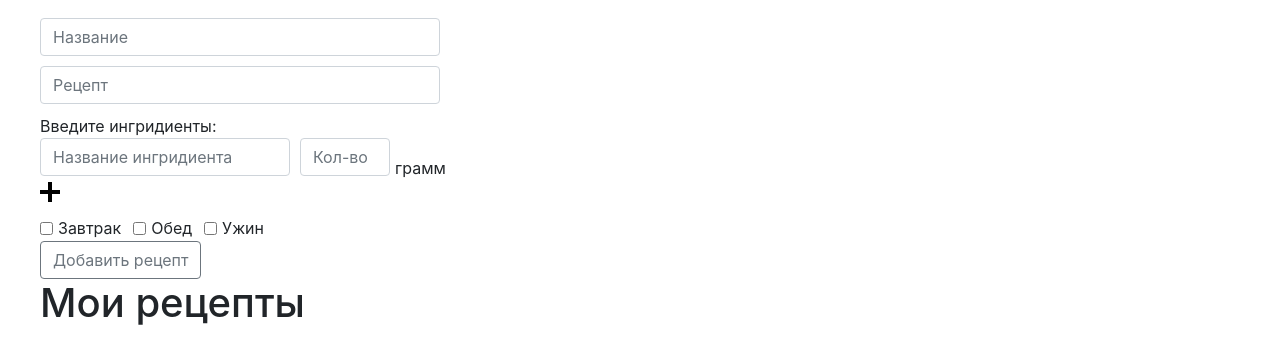
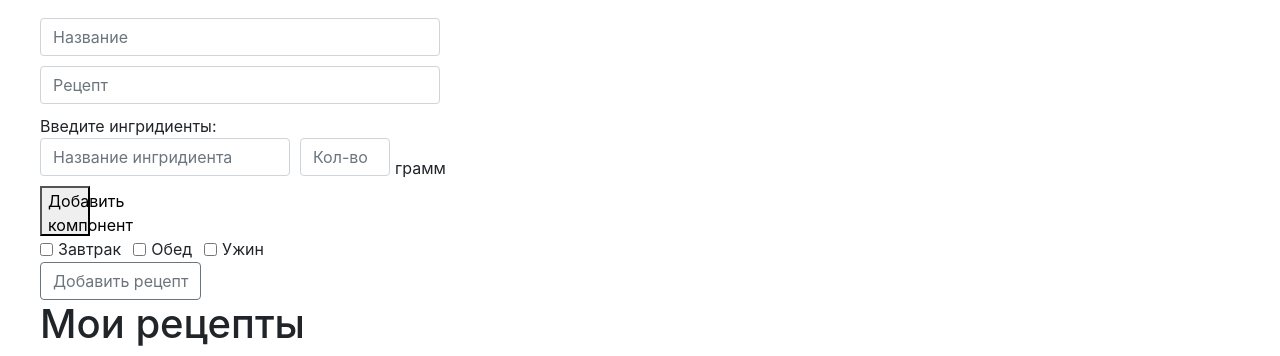
Before and after one commit to Khutor1234/MyMenu, a React app: page / in a window 1280 px wide. Shown: the part 579-935 px from the top of the page. Before the commit the page ends 914 px from the top, so only its background shows below. Built offline with nearby package versions, Linux system fonts and the light colour scheme.

Commit message:
added new ingridient

```diff
--- /dev/null
+++ b/src/components/add-new-recipe/add-name/add-name.js
@@ -0,0 +1,5 @@
+import React, { Component } from 'react';
+
+export default class AddName extends Component{
+
+}
--- a/src/components/add-new-recipe/add-new-recipe.js
+++ b/src/components/add-new-recipe/add-new-recipe.js
@@ -1,5 +1,6 @@
 /* eslint-disable react/prop-types */
 import React, { Component } from 'react';
+
 
 import './add-new-recipe.sass';
 
@@ -12,9 +13,8 @@ export default class AddNewRecipe extends Component{
         ingridientWeight: ''
     }
 
-    AddIngrid = () => {
-        console.log('hello')
-    }
+
+
 
     onLabelChange = (e) => {
         this.setState({
@@ -42,6 +42,12 @@ export default class AddNewRecipe extends Component{
         })
     }
 
+    AddIngrid = () => {
+        this.setState(({ count }) => ({
+            count: count + 1,
+        }));
+    }
+
     onSubmit = (e) =>{
         e.preventDefault();
         this.props.onAddNewRecipe(this.state.label, this.state.recipe, this.state.ingridientName, this.state.ingridientWeight);
@@ -54,6 +60,7 @@ export default class AddNewRecipe extends Component{
     };
 
     render() {
+        const {count} = this.state;
         return(
             <div className = 'add-new-recipe'>
                 <h1>Добавить новый рецепт</h1>
@@ -83,10 +90,8 @@ export default class AddNewRecipe extends Component{
                             value = {this.state.ingridientWeight} ></input>
                         <div className = 'add-new-recipe_gram'>грамм</div>
                     </div>
-                    <div className = 'add-new-recipe_cross'
-                        onClick = {this.AddIngrid}>
-                            <span></span>
-                            <span></span>
+                    <div className = 'add-new-recipe_button'>
+                        <button onClick={this.AddIngrid}>Добавить компонент</button>
                     </div>
                     <div className = 'add-new-recipe_check'>
                         <div className="form-check form-check-inline">
--- a/src/components/add-new-recipe/add-new-recipe.sass
+++ b/src/components/add-new-recipe/add-new-recipe.sass
@@ -15,13 +15,7 @@
     &_gram
         margin-top: 18px
         margin-left: 5px
-    &_cross
-        width: 30px
-        height: 30px
-        span
-            display: block
-            width: 20px
-            height: 4px
-            background-color: #000
-            &:nth-child(1)
-                transform: rotate(90deg) translate(4px, 0)
+    &_button
+        button
+            width: 50px
+            height: 50px
--- a/src/components/app/app.js
+++ b/src/components/app/app.js
@@ -65,9 +65,9 @@ export default class App extends Component {
 		console.log(text, 'dsfdsf');
 	}
 
-	AddNewRec = (text, recipe) => {
+	AddNewRec = (text, recipe, ingridName, ingridientWeight) => {
 
-		const newItem = this.createMenuItem(text, recipe);
+		const newItem = this.createMenuItem(text, recipe, [this.createMenuIngrid(ingridName, ingridientWeight)]);
 
 		this.setState(({menuData}) => {
 			const newArr = [
```
